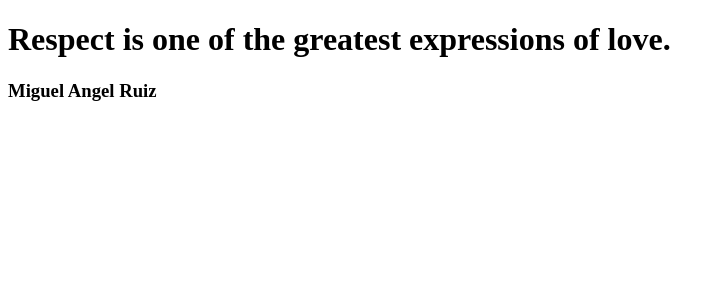
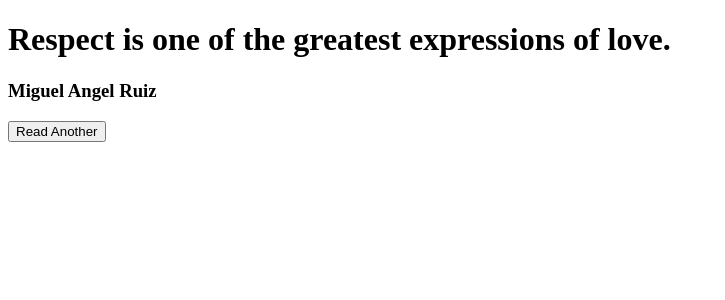
Before and after one commit to mfgea/angular-workshop, an Angular app: page / in a window 1280 px wide. Shown: the top 300 px of the page, without its empty margins (0-725 px from the left). Built offline with nearby package versions, Linux system fonts and the light colour scheme.

Commit message:
Added a 'Read Another' button to the component

```diff
--- a/src/app/app.component.html
+++ b/src/app/app.component.html
@@ -1,4 +1,4 @@
 <div class="app">
-  <app-quote [quote]="quote">
+  <app-quote [quote]="quote" (onQuoteChange)="changeQuote()">
   </app-quote>
 </div>
--- a/src/app/app.component.ts
+++ b/src/app/app.component.ts
@@ -11,5 +11,15 @@ export class AppComponent {
     author: 'Miguel Angel Ruiz',
     cat: 'respect'
   };
+
+  public changeQuote() {
+    // Redefine the quote property.
+    this.quote = {
+      quote: 'Identidad propia.',
+      author: 'Cabrales',
+      cat: 'marketing'
+    };
+  }
+
   title = 'app';
 }
--- a/src/app/quote/quote.component.html
+++ b/src/app/quote/quote.component.html
@@ -4,3 +4,5 @@
 <h3>
   {{quote.author}}
 </h3>
+
+<button (click)="readAnother()">Read Another</button>
--- a/src/app/quote/quote.component.ts
+++ b/src/app/quote/quote.component.ts
@@ -1,4 +1,4 @@
-import { Component, Input } from '@angular/core';
+import { Component, Input, Output, EventEmitter } from '@angular/core';
 @Component({
   selector: 'app-quote',
   templateUrl: './quote.component.html',
@@ -7,4 +7,11 @@ import { Component, Input } from '@angular/core';
 export class QuoteComponent {
   // Define a component input binding
   @Input() quote: {quote: string, author: string, cat: string};
+
+  // Define a component output binding, able to emit an event
+  @Output() onQuoteChange = new EventEmitter<any>();
+  // Define a method to control the native 'click' event from the button
+  readAnother(event) {
+    this.onQuoteChange.emit();
+  }
 }
```
